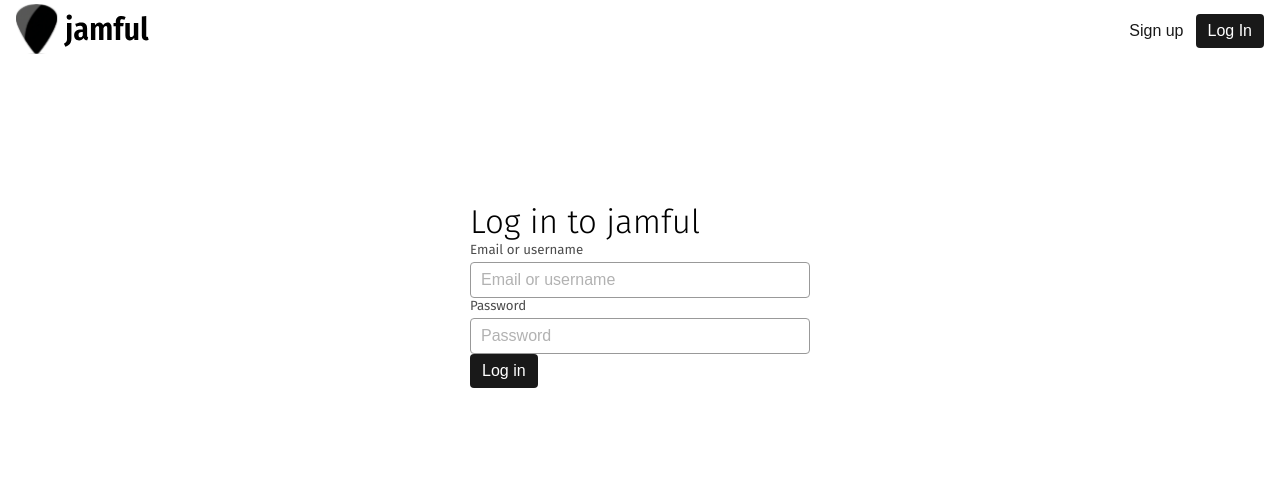
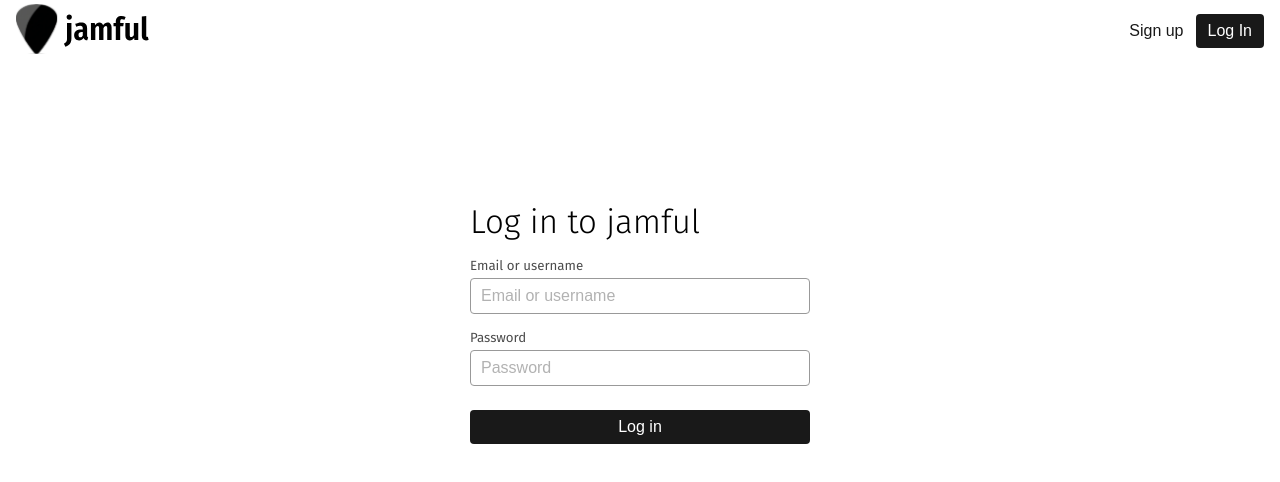
Before and after one commit to alexpogosyan/jamful, a Next.js app in the folder apps/play/: page /auth/login in a window 1280 px wide. Shown: the top 482 px of the page. Built offline with nearby package versions, Linux system fonts and the light colour scheme; no server answers.

Commit message:
Add full width option to button; add spacers on login page

```diff
--- a/apps/play/src/app/auth/login/page.module.css
+++ b/apps/play/src/app/auth/login/page.module.css
@@ -6,3 +6,7 @@
 .error {
     color: #d23a3a;
 }
+
+.fieldWrapper {
+    margin-bottom: 1rem;
+}
--- a/apps/play/src/app/auth/login/page.tsx
+++ b/apps/play/src/app/auth/login/page.tsx
@@ -8,6 +8,7 @@
 import { Input } from "../../../components/Input/Input";
 import { Button } from "../../../components/Button/Button";
 import styles from "./page.module.css";
+import { Spacer } from "../../../components/Spacer/Spacer";
 
 export default function LoginPage() {
   let [loginId, setLoginId] = useState("");
@@ -29,6 +30,7 @@
     <main>
       <div className={styles.mainWrapper}>
         <Text size="h1">Log in to jamful</Text>
+        <Spacer h="1rem" />
         {error && <p className={styles.error}>{error}</p>}
         <Input
           value={loginId}
@@ -38,6 +40,7 @@
           label="Email or username"
           placeholder="Email or username"
         />
+        <Spacer h="1rem" />
         <Input
           value={password}
           onChange={(e) => {
@@ -46,8 +49,8 @@
           label="Password"
           placeholder="Password"
         />
-
-        <Button label="Log in" onClick={handleLogin} />
+        <Spacer h="1.5rem" />
+        <Button label="Log in" onClick={handleLogin} fullwidth={true} />
       </div>
     </main>
   );
--- a/apps/play/src/components/Button/Button.module.css
+++ b/apps/play/src/components/Button/Button.module.css
@@ -24,3 +24,7 @@
 .secondary:hover {
     background-color: #e5e5e5;
 }
+
+.fullwidth {
+    width: 100%;
+}
--- a/apps/play/src/components/Button/Button.tsx
+++ b/apps/play/src/components/Button/Button.tsx
@@ -6,12 +6,20 @@
   disabled?: boolean;
   label?: string;
   size?: "medium" | "small";
+  fullwidth?: boolean;
 }
 
 export const Button = (props: ButtonProps) => {
-  const { variant = "primary", disabled = false, size = "medium" } = props;
+  const {
+    variant = "primary",
+    disabled = false,
+    size = "medium",
+    fullwidth = false,
+  } = props;
 
-  const classNames = `${styles.button} ${styles[variant]}`;
+  const classNames = `${styles.button} ${styles[variant]} ${
+    fullwidth ? styles.fullwidth : ""
+  }`;
 
   return (
     <button
```
